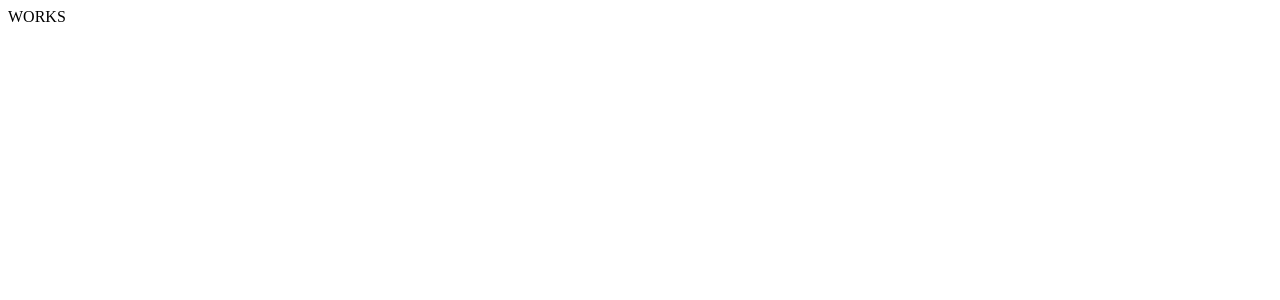
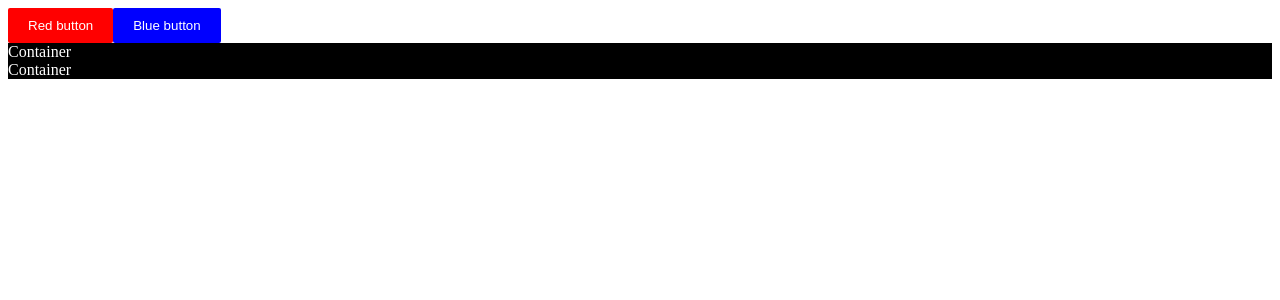
Before and after one commit to UNBREAKING/HighlyLoadedSystemsFE, a React app: page / in a window 1280 px wide. Shown: the top 300 px of the page. Built offline with nearby package versions, Linux system fonts and the light colour scheme.

Commit message:
added basic examples

```diff
--- a/index.html
+++ b/index.html
@@ -7,6 +7,6 @@
 <body>
 <div id="root"></div>
 
-<script src="/bundle/index.js"></script>
+<script src="bundle/index.js"></script>
 </body>
 </html>
--- /dev/null
+++ b/src/App.js
@@ -0,0 +1,43 @@
+import React from 'react'
+import styled, { css } from 'styled-components'
+
+class Container extends React.Component {
+  render() {
+    return <Wrapper container> Container</Wrapper>;
+  }
+}
+
+const App = () =>
+  <Wrapper>
+    <Button red>
+      Red button
+    </Button>
+    <Button blue>
+      Blue button
+    </Button>
+    <Container />
+    <Container />
+  </Wrapper>
+
+const Wrapper = styled.div`
+  width: 100%;
+  ${ props => props.container && css `
+    background: black;
+    color: #fff;
+  `}
+`
+
+const Button = styled.button`
+  color: #fff;
+  border-radius: 2px;
+  border: none;
+  padding: 10px 20px;
+  ${props => props.red && css`
+    background: red;
+  `}
+  ${props => props.blue && css`
+    background: blue;
+  `}
+`
+
+export default App
--- a/src/index.js
+++ b/src/index.js
@@ -1,9 +1,6 @@
 import React from 'react';
 import ReactDOM from 'react-dom';
-
-const App = () => <div>
-  WORKS
-</div>
+import App from './App'
 
 ReactDOM.render(
   <App/>,
```
